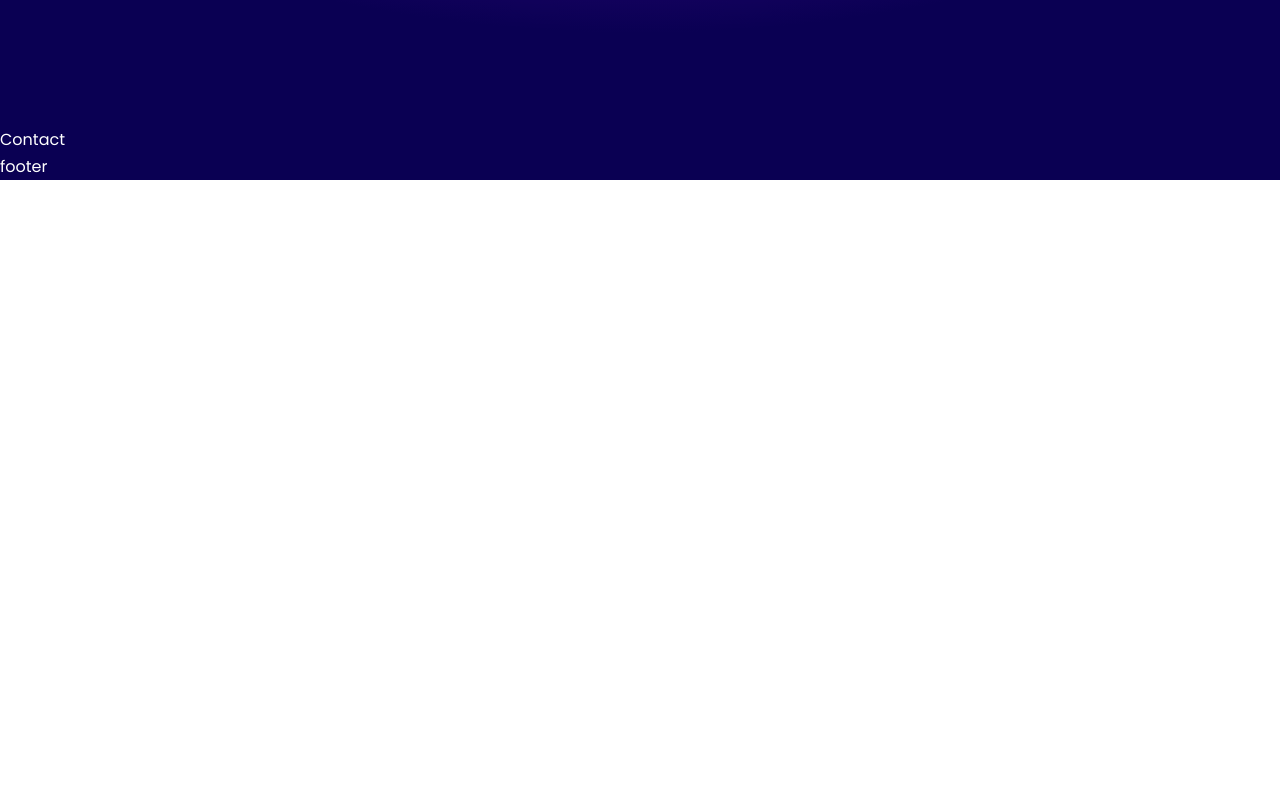
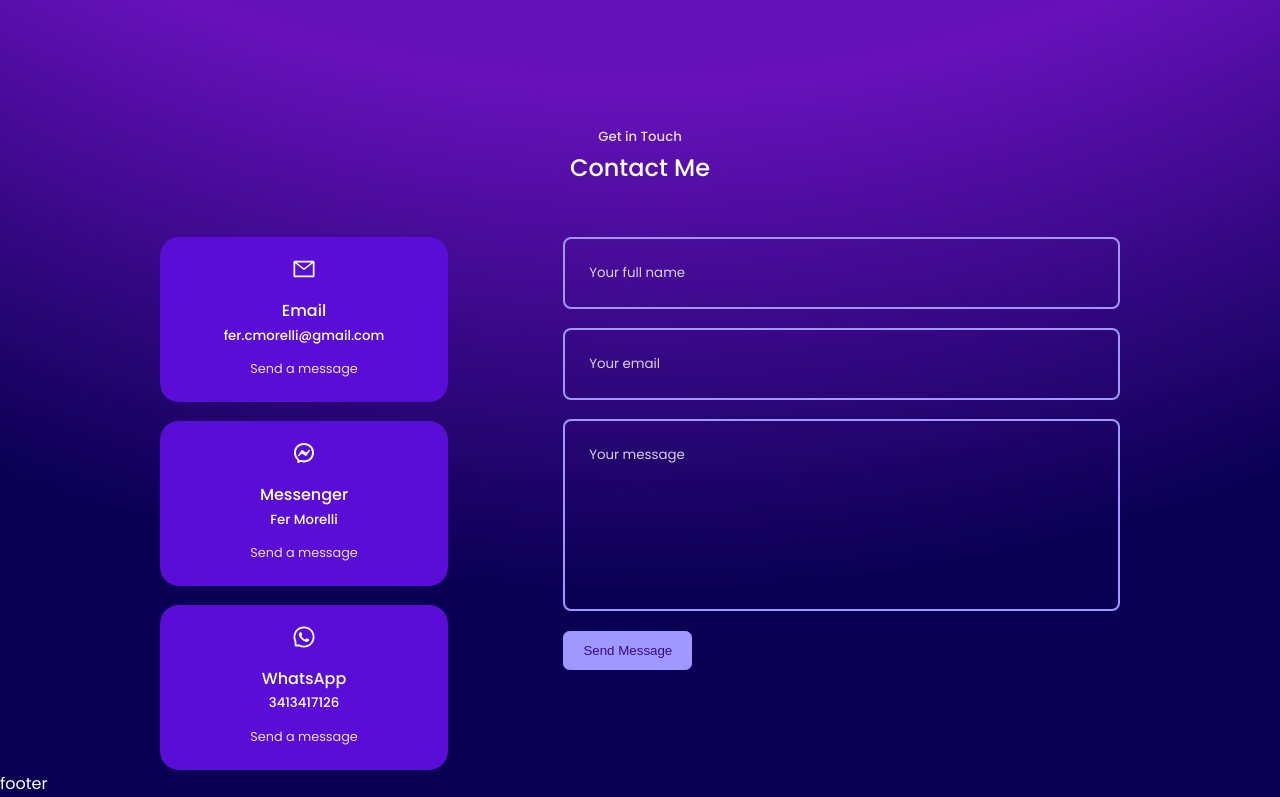
Before and after one commit to fermorelli/portfolio, a React (Create React App) app: page / in a window 1280 px wide. Shown: the part 3130-3927 px from the top of the page. Before the commit the page ends 3310 px from the top, so only its background shows below. Built offline with nearby package versions, Linux system fonts and the light colour scheme.

Commit message:
contact form and style

```diff
--- a/src/components/contact/Contact.jsx
+++ b/src/components/contact/Contact.jsx
@@ -1,7 +1,43 @@
-import styles from './contact.module.css';
+/* eslint-disable react/jsx-no-target-blank */
+import './contact.css';
+import {AiOutlineMail, AiOutlineWhatsApp} from 'react-icons/ai'
+import {RiMessengerLine} from 'react-icons/ri'
+
 
 export const Contact = ()=>{
     return (
-        <section id='contact' className={styles.contact}>Contact</section>
+        <section id='contact' className='contact'>
+            <h5>Get in Touch</h5>
+            <h2>Contact Me</h2>
+
+            <div className="container contact__container">
+                <div className="contact__options">
+                    <article className="contact__option">
+                        <AiOutlineMail className='contact__option-icon' />
+                        <h4>Email</h4>
+                        <h5>fer.cmorelli@gmail.com</h5>
+                        <a href="mailto:fer.cmorelli@gmail.com">Send a message</a>
+                    </article>
+                    <article className="contact__option">
+                        <RiMessengerLine className='contact__option-icon' />
+                        <h4>Messenger</h4>
+                        <h5>Fer Morelli</h5>
+                        <a target="_blank" href="https://m.me/ilcosme18">Send a message</a>
+                    </article>
+                    <article className="contact__option">
+                        <AiOutlineWhatsApp className='contact__option-icon' />
+                        <h4>WhatsApp</h4>
+                        <h5>3413417126</h5>
+                        <a target="_blank" href="https://api.whatsapp.com/send?phone=543413417126">Send a message</a>
+                    </article>
+                </div>
+                <form action="">
+                    <input type="text" name='name' placeholder='Your full name' required />
+                    <input type="email" name='email' placeholder='Your email' required />
+                    <textarea name="message" placeholder='Your message' rows="7" required></textarea>
+                    <button type='submit' className='btn btn-primary'>Send Message</button>
+                </form>
+            </div>
+        </section>
     )
 };
--- /dev/null
+++ b/src/components/contact/contact.css
@@ -0,0 +1,72 @@
+.contact__container {
+    width: 58%;
+    display: grid;
+    grid-template-columns: 30% 58%;
+    gap: 12%;
+}
+
+.contact__options {
+    display: flex;
+    flex-direction: column;
+    gap: 1.2rem;
+}
+
+.contact__option {
+    background: var(--color-bg-variant);
+    padding: 1.2rem;
+    border-radius: 1.2rem;
+    text-align: center;
+    border: 1px solid transparent;
+    transition: var(--transition);
+}
+
+.contact__option:hover {
+    background: transparent;
+    border-color: var(--color-primary-variant);
+}
+
+.contact__option-icon {
+    font-size: 1.5rem;
+    margin-bottom: 0.5rem;
+}
+
+.contact__option a {
+    margin-top: 0.7rem;
+    display: inline-block;
+    font-size: 0.8rem;
+}
+
+form {
+    display: flex;
+    flex-direction: column;
+    gap: 1.2rem;
+}
+
+input, textarea {
+    width: 100%;
+    padding: 1.5rem;
+    border-radius: 0.5rem;
+    background: transparent;
+    border: 2px solid var(--color-primary);
+    resize: none;
+    color: white;
+    font-family: 'Poppins', sans-serif;
+}
+
+input::placeholder, textarea::placeholder {
+    color: var(--color-light);
+    font-family: 'Poppins', sans-serif;
+}
+
+@media screen and (max-width: 1024px) {
+    .contact__container {
+        grid-template-columns: 1fr;
+        gap: 2rem;
+    }
+}
+
+@media screen and (max-width: 600px) {
+    .contact__container {
+        width: var(--container-width-sm);
+    }
+}
```
Also changed, not shown: src/components/contact/contact.module.css (deleted).
